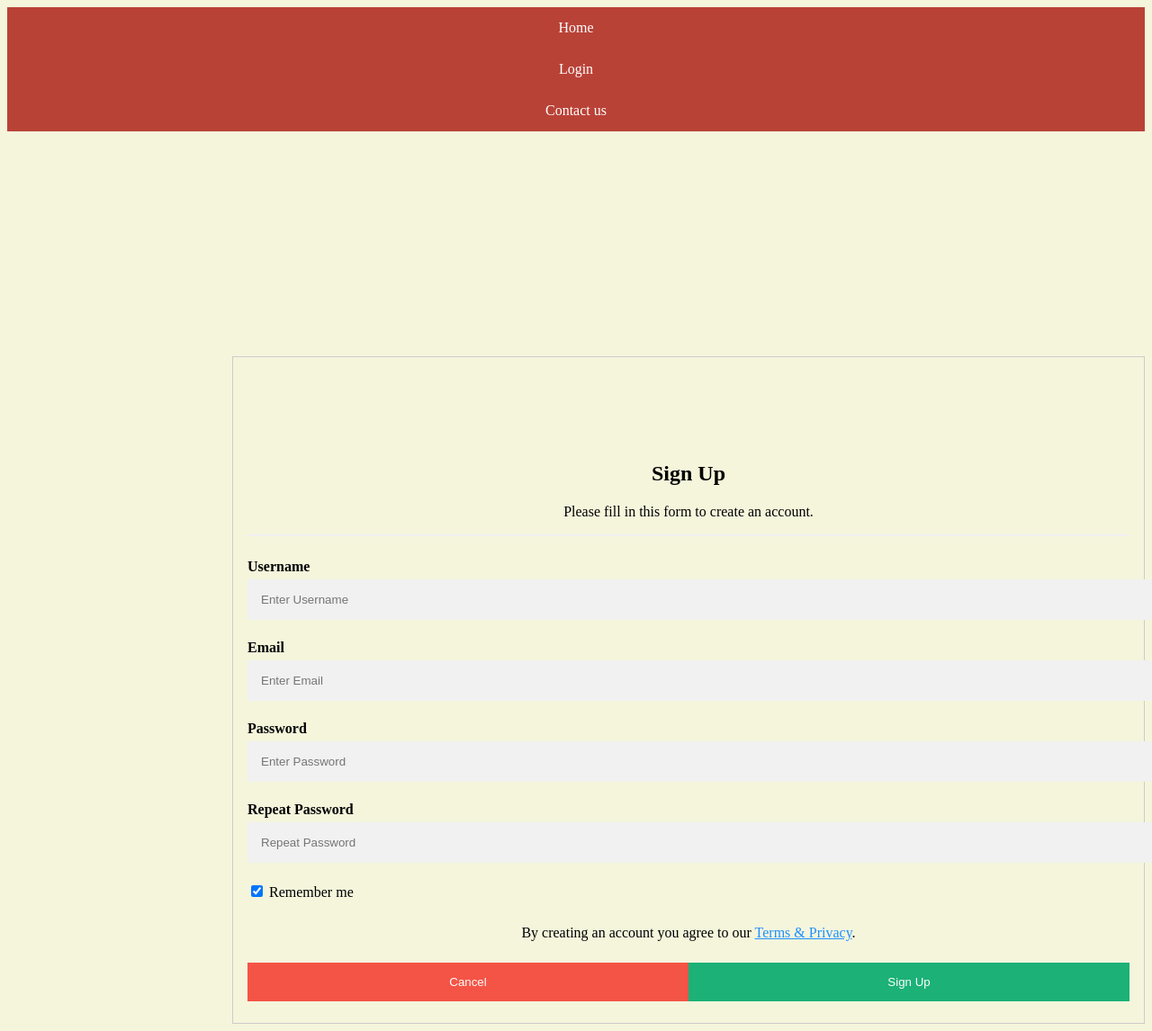
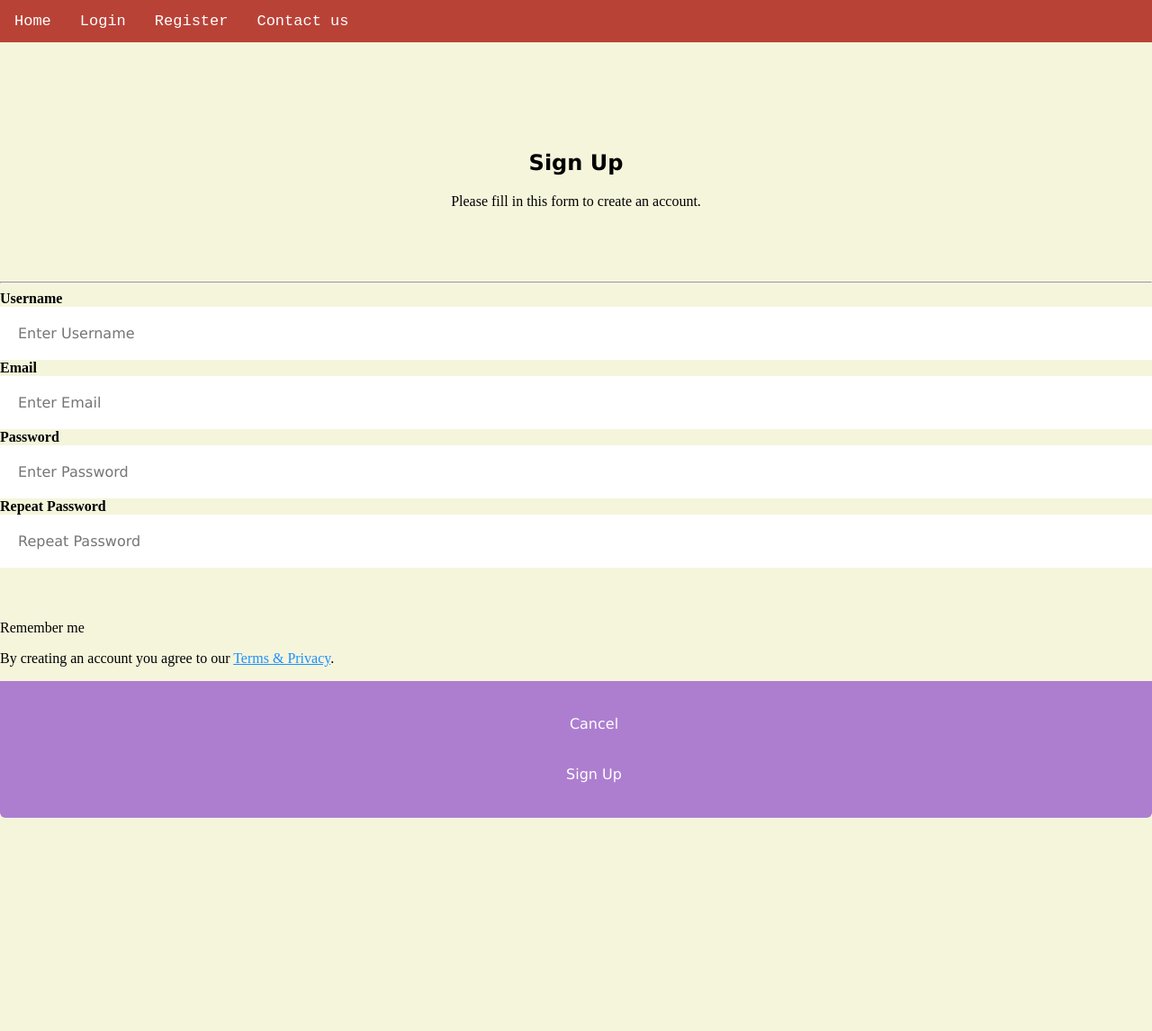
Before and after one commit to stwins60/VideoToText, a Flask app: page /signup in a window 1280 px wide. Shown: the whole page at 90% size. After the commit the page ends 909 px from the top, so only its background shows below. Run offline with Flask 2, Linux system fonts and the light colour scheme.

Commit message:
updated files

```diff
--- a/Templates/base.html
+++ b/Templates/base.html
@@ -1,14 +1,8 @@
 <!DOCTYPE html>
 <title>{% block title %}{% endblock %}Project Factor</title>
 
-<link rel="stylesheet" href="{{ url_for('static', filename='style.css') }}"/>
-<nav class = "header">
-    <ul>
-        <li><a href="{{ url_for('index') }}">Home</a></li>
-        <li><a href="{{ url_for('login') }}">Login</a></li>
-        <li><a href="{{ url_for('contactus') }}">Contact us</a></li>
-    </ul>
-</nav>
+<link rel="stylesheet" href="{{ url_for('static', filename='design.css') }}"/>
+
 {% block header %}{% endblock %}
 <section class="conversion-controls">
     {% block content %}{% endblock %}
--- a/Templates/signup.html
+++ b/Templates/signup.html
@@ -1,36 +1,44 @@
 {% extends 'base.html' %}
+
 {% block header %}
+<nav class = "topnav">
+  <a href="{{ url_for('index') }}">Home</a>
+  <a href="{{ url_for('login') }}">Login</a>
+  <a href="{{ url_for('signup') }}">Register</a>
+  <a href="{{ url_for('contactus') }}">Contact us</a>
+</nav>
 {% endblock %}
 {% block content %}
-    <form action= "{{ url_for('signup')}}" method="post" style="border:1px solid #ccc">
-        <div class="container">
-          <h1>Sign Up</h1>
-          <p>Please fill in this form to create an account.</p>
+    <form action= "{{ url_for('signup')}}" method="post" class="form1">
+        <div class="heading">
+          <h1 style="text-align: center;">Sign Up</h1>
+          <p style="text-align: center;">Please fill in this form to create an account.</p>
+        </div>
           <hr>
 
           <label for="username"><b>Username</b></label>
-          <input type="text" placeholder="Enter Username" name="username" required>
+          <input type="text" class ='form_input' placeholder="Enter Username" name="username" required>
 
           <label for="email"><b>Email</b></label>
-          <input type="text" placeholder="Enter Email" name="email" required>
+          <input type="text" class ='form_input' placeholder="Enter Email" name="email" required>
 
           <label for="psw"><b>Password</b></label>
-          <input type="password" placeholder="Enter Password" name="password" required>
+          <input type="password" class ='form_input' placeholder="Enter Password" name="password" required>
 
           <label for="psw-repeat"><b>Repeat Password</b></label>
-          <input type="password" placeholder="Repeat Password" name="psw-repeat" required>
+          <input type="password" class ='form_input' placeholder="Repeat Password" name="psw-repeat" required>
 
           <label>
-            <input type="checkbox" checked="checked" name="remember" style="margin-bottom:15px"> Remember me
+            <input type="checkbox" class ='form_input' checked="checked" name="remember" style="margin-bottom:15px"> Remember me
           </label>
 
           <p>By creating an account you agree to our <a href="#" style="color:dodgerblue">Terms & Privacy</a>.</p>
 
-          <div class="clearfix">
-            <button type="button" <a href="{{ url_for('login') }}" class="cancelbtn">Cancel</a></button>
-            <button type="submit" class="signupbtn">Sign Up</button>
+          <div class="button">
+            <button type="button" <a href="{{ url_for('login') }}" class="button">Cancel</a></button>
+            <button type="submit" class="button">Sign Up</button>
           </div>
-        </div>
     </form>
+
     {{msg}}
 {% endblock %}
--- a/app.py
+++ b/app.py
@@ -30,6 +30,14 @@ app.secret_key = 'your secret key'
 app.config['UPLOAD_EXTENSIONS'] = ['.mp3', '.mp4', '.wav']
 app.config['UPLOAD_PATH'] = os.path.join(current_dir, 'static\\uploads')
 
+# cleaning upload folder
+upload_path = os.path.join(current_dir, 'static\\uploads')
+for files in os.listdir(upload_path):
+    path = os.path.join(upload_path, files)
+    try:
+        shutil.rmtree(path)
+    except OSError:
+        os.remove(path)
 
 @app.route('/convert', methods=['GET', 'POST'])
 def convert():
@@ -61,7 +69,8 @@ def convert():
                     video_file_size = os.path.getsize(r"{}".format(VIDEO_FILE))
                     converted_text = open(CONVERTED_TEXT_FILE, 'r').read()
                     upload_type = file_name.split('.')[1]
-
+                    # close recorgnizer
+                    clip.end()
                     with conn:
                         cur = conn.cursor()
                         audio_id = cur.execute("SELECT id FROM audio WHERE user_id = ?", (session['id'],)).fetchone()
@@ -133,26 +142,19 @@ def get_large_audio_transcription(path):
 
 @app.route('/download', methods=['GET', 'POST'])
 def download():
-    conn = db.connect(current_dir + '/schema.db')
-    cur = conn.cursor()
-    cur.execute("SELECT details FROM details WHERE user_id = ?", (session['id'],))
-    data = cur.fetchone()
-    for i in data:
-        data_val = io.BytesIO(str(i))
-    print(data_val)
-    if data is None:
-        return render_template('convert.html')
-    else:
-        with open(data_val, 'r') as f:
-            text = f.read()
-            f.close()
-        with open('static\\converted_text\\output_text.txt', 'w') as f:
-            f.write(text)
-            f.close()
-        # return send_file(data, attachment_filename='details.txt', as_attachment=True)
-        return send_file(data_val, attachment_filename= 'ouptut.txt', mimetype= 'text/plain', as_attachment=True)
-    # return send_file('static\\uploads\\'+output_text, mimetype='application/pdf',
-    # attachment_filename='output.docx', as_attachment=True)
+
+    # conn = db.connect(current_dir + '/schema.db')
+    # cur = conn.cursor()
+    # cur.execute("SELECT details FROM details WHERE user_id = ?", (session['id'],))
+    # data = cur.fetchone()
+    try:
+        msg = ''
+        return send_file('static\\uploads\\'+output_text, attachment_filename= 'ouptut.txt', mimetype= 'text/plain', as_attachment=True)
+    except:
+        msg = 'No file found.'
+        return render_template('convert.html', msg=msg)
+
+
 
 
 
@@ -242,6 +244,20 @@ def logout():
     session.pop('loggedin', None)
     session.pop('id', None)
     session.pop('username', None)
+    # cleaning upload folder
+    upload_path = os.path.join(current_dir, 'static\\uploads')
+    for files in os.listdir(upload_path):
+        path = os.path.join(upload_path, files)
+        try:
+            shutil.rmtree(path)
+        except OSError:
+            os.remove(path)
+
+    folder_name = "audio-chunks"
+    # create a directory to store the audio chunks
+    if os.path.exists(folder_name):
+        shutil.rmtree(folder_name)
+
     flash('You are logged out')
     return redirect(url_for('login'))
 
--- /dev/null
+++ b/static/design.css
@@ -0,0 +1,166 @@
+html {
+    background-color: beige;
+}
+
+body {
+    margin: 0;
+}
+
+section.form form input[type=file] {
+    font-family: "Comic Sans MS";
+    font-size: 50px;
+}
+
+/*Navigation bar*/
+.topnav {
+    font-family: "Courier New", Courier, monospace;
+    overflow: hidden;
+    background-color: #b94237;
+}
+
+.topnav a {
+    float: left;
+    display: block;
+    color: white;
+    text-align: center;
+    padding: 14px 16px;
+    text-decoration: none;
+    font-size: 17px;
+}
+
+/*index page*/
+.home h1{
+    font-family: "Lucida Sans Unicode", "Lucida Grande", sans-serif;
+    position:static;
+    margin: 12vw 0 0 25vw;
+}
+
+.home h2{
+    font-family: "Lucida Sans Unicode", "Lucida Grande", sans-serif;
+    position:static;
+    margin: 10px 0 0 25vw;
+}
+
+.home p{
+    position:static;
+    margin: 10px 0 0 25vw;
+}
+
+/*Registration*/
+.heading {
+    width: 90%;
+    max-width: 340px;
+    margin: 10vh auto;
+}
+
+.heading h1{
+    font-family: "Lucida Sans Unicode", "Lucida Grande", sans-serif;
+}
+
+.form1 {
+    margin-top: 40px;
+    border-radius: 6px;
+    overflow: hidden;
+    opacity: 0;
+    transform: translate3d(0, 500px, 0);
+    animation: arrive 500ms ease-in-out 0.9s forwards;
+}
+
+.heading label {
+    font-family: "Lucida Sans Unicode", "Lucida Grande", sans-serif;
+    position: fixed;
+    left: 16px;
+    color: #bbb;
+}
+
+.form_input{
+    display: block;
+    line-height: 1;
+    font-size: 100%;
+    width: 100%;
+    padding: 20px 10px 20px 20px;
+    font-family: "Lucida Sans Unicode", "Lucida Grande", sans-serif;
+    -webkit-appearance: none;
+    border: 0;
+    outline: 0;
+    transition: 0.3s;
+}
+
+.button {
+    display: block;
+    line-height: 1;
+    font-size: 100%;
+    width: 100%;
+    padding: 20px;
+    font-family: "Lucida Sans Unicode", "Lucida Grande", sans-serif;
+    outline: 0;
+    border: 0;
+    color: white;
+    background: #ad7ed0;
+    cursor: pointer;
+    transition: 0.3s;
+}
+
+.button:hover{
+    filter: brightness(85%);
+}
+
+@keyframes arrive {
+    0% {
+        opacity: 0;
+        transform: translate3d(0, 50px, 0);
+    }
+
+    100% {
+        opacity: 1;
+        transform: translate3d(0, 0, 0);
+    }
+}
+
+/*login page*/
+.log_form input{
+    width: 100%;
+    padding: 12px 20px;
+    margin: 8px 0;
+    border: 0;
+    outline: 0;
+    display: inline-block;
+    border-radius: 20px;
+    box-sizing: border-box;
+    font-size: 100%;
+}
+
+.log_form{
+    font-family: "Lucida Sans Unicode", "Lucida Grande", sans-serif;
+    padding: 16px;
+    margin: 0 35% 0 35%;
+    border-radius: 0.4em;
+    box-shadow: 0 1px 1px 0 rgba(0,0,0,0.2), 0 1px 20px 0 rgba(0,0,0,1);
+}
+
+.btn{
+    color: rgba(0, 0, 0, 0.97);
+    background: rgba(107, 227, 46, 0.74);
+    cursor: pointer;
+}
+
+/* about-us page
+.team {
+    background-image:url(/resources/images/team.png);
+    display: grid;
+    height: 100%;
+} */
+
+.img{
+    max-width: 100%;
+    max-height: 100vh;
+    margin: auto;
+}
+
+/*Footer*/
+footer {
+    width: 100%;
+    bottom: 0;
+    text-align: center;
+    position: fixed;
+}
```
Also changed, not shown: Templates/convert.html (+19 -7 lines), Templates/index.html (+10 -15 lines), Templates/login.html (+16 -7 lines), schema.db, static/uploads/README.md (added), 2 other files.
